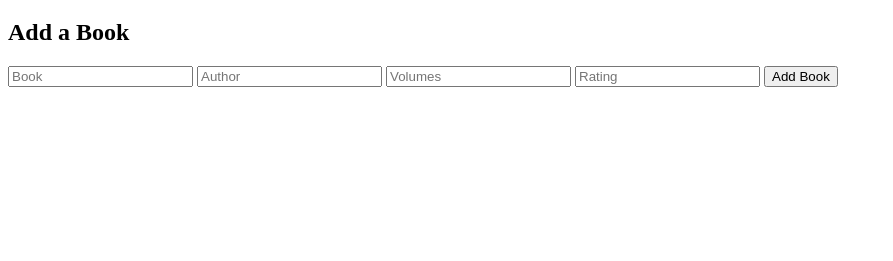
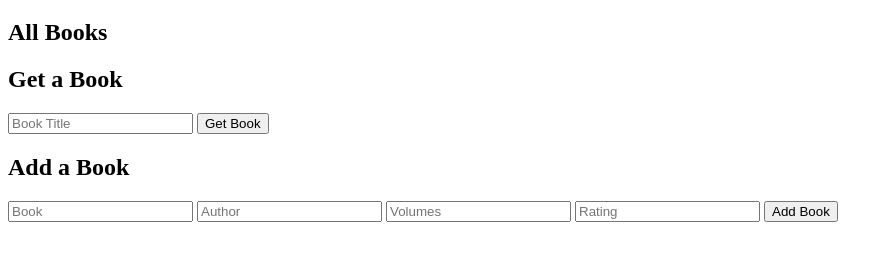
Before and after one commit to Parth-Shrivastava/BookAWS, a plain HTML site: page index.html in a window 1280 px wide. Shown: the part 61-322 px from the top of the page, without its empty margins (0-893 px from the left). Drawn offline with nearby package versions, Linux system fonts and the light colour scheme.

Commit message:
Update index.html

```diff
--- a/index.html
+++ b/index.html
@@ -11,7 +11,22 @@
 </head>
 <body>
   <h1>Books App</h1>
+
+  <div>
+    <h2>All Books</h2>
     <div id="books-list"></div>
+  </div>
+
+  <div>
+    <h2>Get a Book</h2>
+    <form id="get-book-form">
+      <input type="text" id="get-book" placeholder="Book Title" required />
+      <button type="submit">Get Book</button>
+    </form>
+    <div id="single-book"></div>
+  </div>
+
+  <div>
     <h2>Add a Book</h2>
     <form id="add-book-form">
       <input type="text" id="book" placeholder="Book" required />
@@ -20,6 +35,7 @@
       <input type="number" step="0.1" id="rating" placeholder="Rating" />
       <button type="submit">Add Book</button>
     </form>
+  </div>
 
   <script src="app.js"></script>
 </body>
```
Lines whose indentation alone changed are shown as unchanged.
